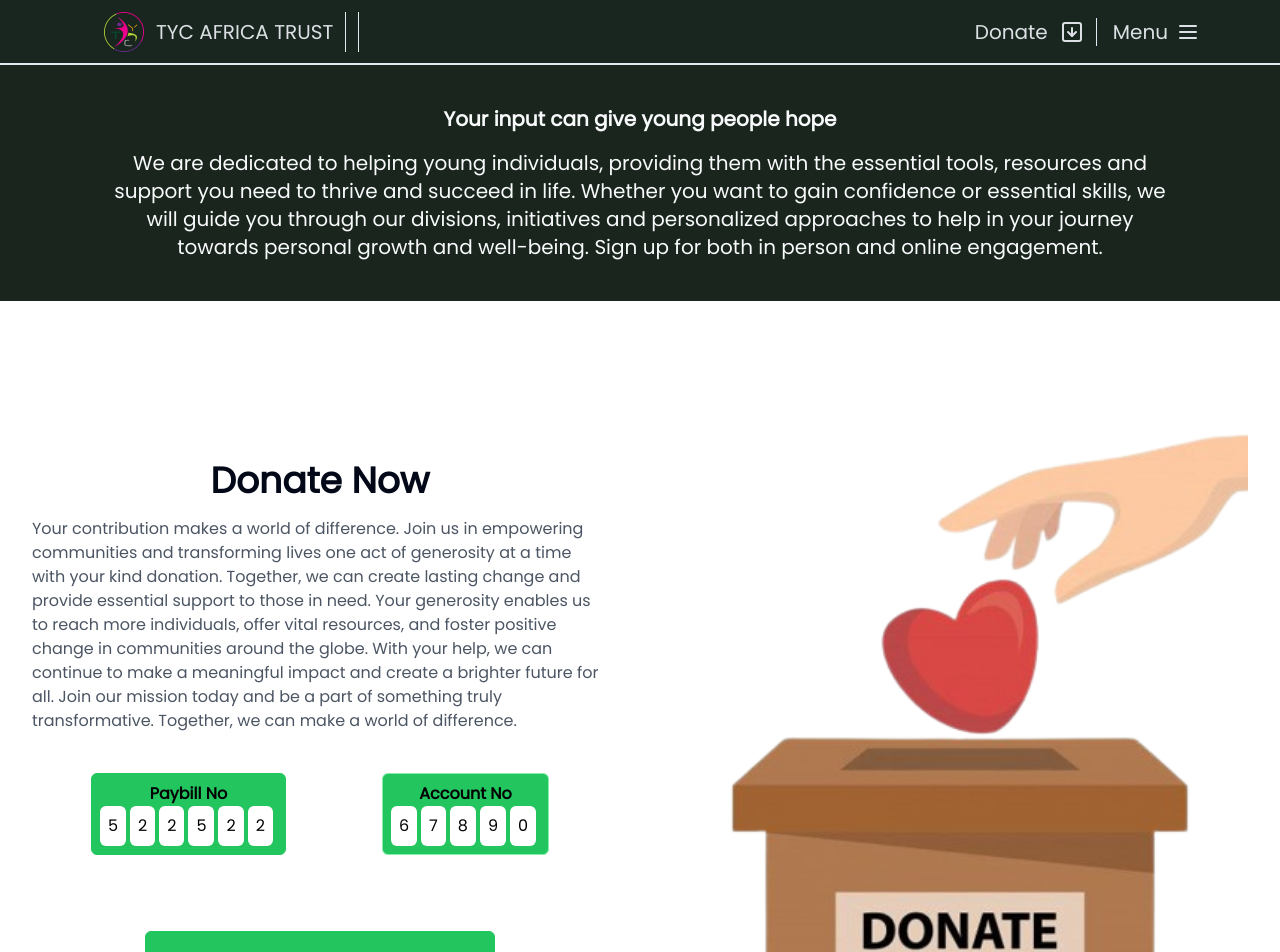
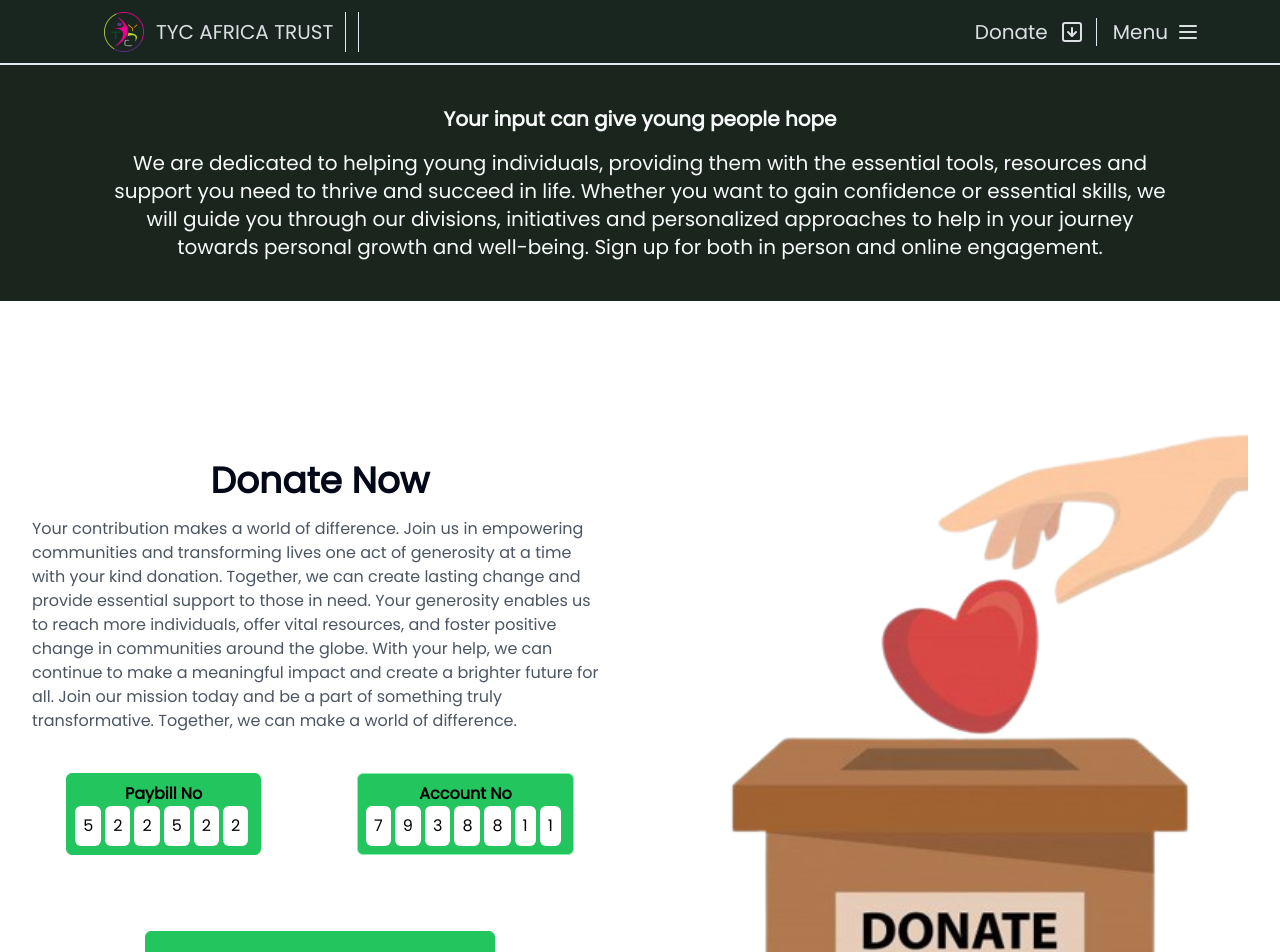
Before and after one commit to BabaMboga/TYC-main, a Next.js app: page /support-us/donate in a window 1280 px wide. Shown: the top 952 px of the page. Built offline with nearby package versions, Linux system fonts and the light colour scheme.

Commit message:
feat: donation page finished

```diff
--- a/components/DonationMpesaCard.tsx
+++ b/components/DonationMpesaCard.tsx
@@ -65,19 +65,25 @@ const DonationMpesaCard = () => {
                     <p className="font-bold text-center text-black">Account No</p>
                     <div className="flex">
                       <div className="bg-white p-2 rounded-md mr-1">
-                        <p className="text-black">6</p>
+                        <p className="text-black">7</p>
                       </div>
                       <div className="bg-white p-2 rounded-md mr-1">
-                        <p className="text-black">7</p>
+                        <p className="text-black">9</p>
+                      </div>
+                      <div className="bg-white p-2 rounded-md mr-1">
+                        <p className="text-black">3</p>
                       </div>
                       <div className="bg-white p-2 rounded-md mr-1">
                         <p className="text-black">8</p>
                       </div>
                       <div className="bg-white p-2 rounded-md mr-1">
-                        <p className="text-black">9</p>
+                        <p className="text-black">8</p>
                       </div>
                       <div className="bg-white p-2 rounded-md mr-1">
-                        <p className="text-black">0</p>
+                        <p className="text-black">1</p>
+                      </div>
+                      <div className="bg-white p-2 rounded-md mr-1">
+                        <p className="text-black">1</p>
                       </div>
                     </div>
                   </div>
--- a/package.json
+++ b/package.json
@@ -47,6 +47,7 @@
     "tailwindcss-animate": "^1.0.7"
   },
   "devDependencies": {
+    "@types/estree": "^1.0.8",
     "@types/node": "^20.11.30",
     "@types/react": "^18",
     "@types/react-dom": "^18",
```
Also changed, not shown: 1 other file (tests, documents, lock files or other folders).
